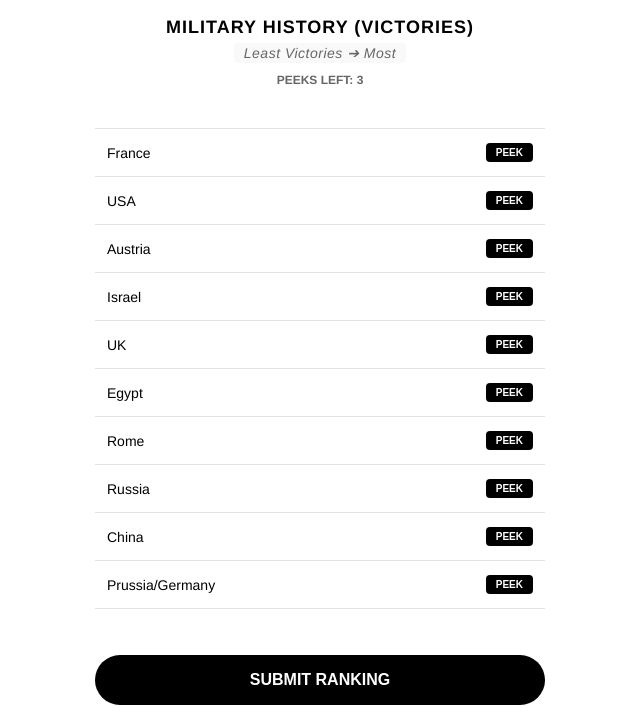
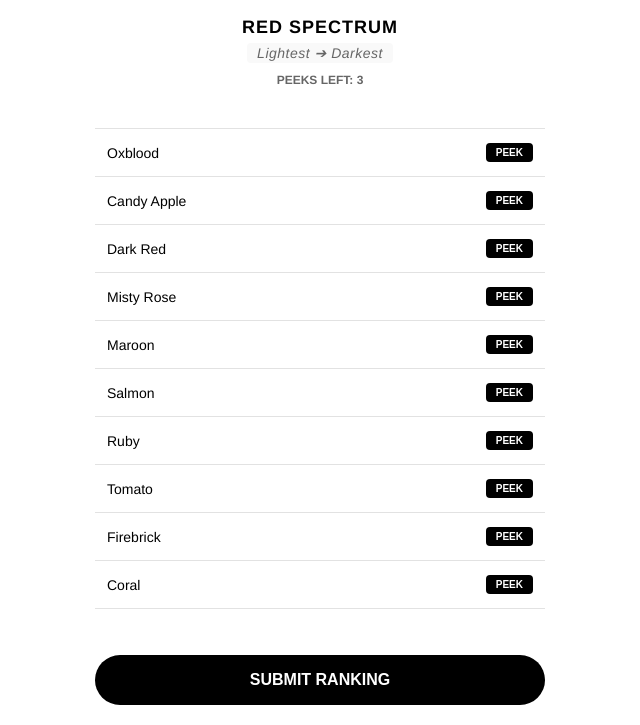
Before and after one commit to nothingisboring/ladders, a plain HTML site: page index.html in a window 1280 px wide. Shown: the part 75-800 px from the top of the page, without its empty margins (320-960 px from the left). Drawn offline with Linux system fonts and the light colour scheme.

```diff
--- a/index.html
+++ b/index.html
@@ -75,6 +75,11 @@
 
     <script>
         const vault = [
+              { title: "Red Spectrum", task: "Lightest ➔ Darkest", type: "color", items: [
+                {n: "Misty Rose", r: 1, c: "#FFE4E1"}, {n: "Salmon", r: 2, c: "#FA8072"}, {n: "Coral", r: 3, c: "#FF7F50"},
+                {n: "Tomato", r: 4, c: "#FF6347"}, {n: "Candy Apple", r: 5, c: "#FF0800"}, {n: "Ruby", r: 6, c: "#E0115F"},
+                {n: "Firebrick", r: 7, c: "#B22222"}, {n: "Dark Red", r: 8, c: "#8B0000"}, {n: "Maroon", r: 9, c: "#800000"}, {n: "Oxblood", r: 10, c: "#4A0404"}
+            ]},
               { title: "Military History (Victories)", task: "Least Victories ➔ Most", type: "text", items: [
                 {n: "Israel", r: 1, h: "~30"}, {n: "Egypt", r: 2, h: "~60"}, {n: "Prussia/Germany", r: 3, h: "~110"},
                 {n: "Russia", r: 4, h: "~130"}, {n: "USA", r: 5, h: "~145"}, {n: "Rome", r: 6, h: "~160"},
@@ -89,11 +94,6 @@
                 {n: "Three Witches Meet", r: 1, h: "I.i"}, {n: "Execution of Cawdor", r: 2, h: "I.iv"}, {n: "Lady Macbeth's Letter", r: 3, h: "I.v"},
                 {n: "The Floating Dagger", r: 4, h: "II.i"}, {n: "The King is Found", r: 5, h: "II.iii"}, {n: "Banquo's Ghost Appears", r: 6, h: "III.iv"},
                 {n: "The Second Prophecies", r: 7, h: "IV.i"}, {n: "Sleepwalking Scene", r: 8, h: "V.i"}, {n: "Tomorrow and Tomorrow", r: 9, h: "V.v"}, {n: "Macduff's Victory", r: 10, h: "V.viii"}
-            ]},
-            { title: "Red Spectrum", task: "Lightest ➔ Darkest", type: "color", items: [
-                {n: "Misty Rose", r: 1, c: "#FFE4E1"}, {n: "Salmon", r: 2, c: "#FA8072"}, {n: "Coral", r: 3, c: "#FF7F50"},
-                {n: "Tomato", r: 4, c: "#FF6347"}, {n: "Candy Apple", r: 5, c: "#FF0800"}, {n: "Ruby", r: 6, c: "#E0115F"},
-                {n: "Firebrick", r: 7, c: "#B22222"}, {n: "Dark Red", r: 8, c: "#8B0000"}, {n: "Maroon", r: 9, c: "#800000"}, {n: "Oxblood", r: 10, c: "#4A0404"}
             ]},
             { title: "Blue Spectrum", task: "Lightest ➔ Darkest", type: "color", items: [
                 {n: "Alice Blue", r: 1, c: "#F0F8FF"}, {n: "Sky Blue", r: 2, c: "#87CEEB"}, {n: "Baby Blue", r: 3, c: "#89CFF0"},
```
